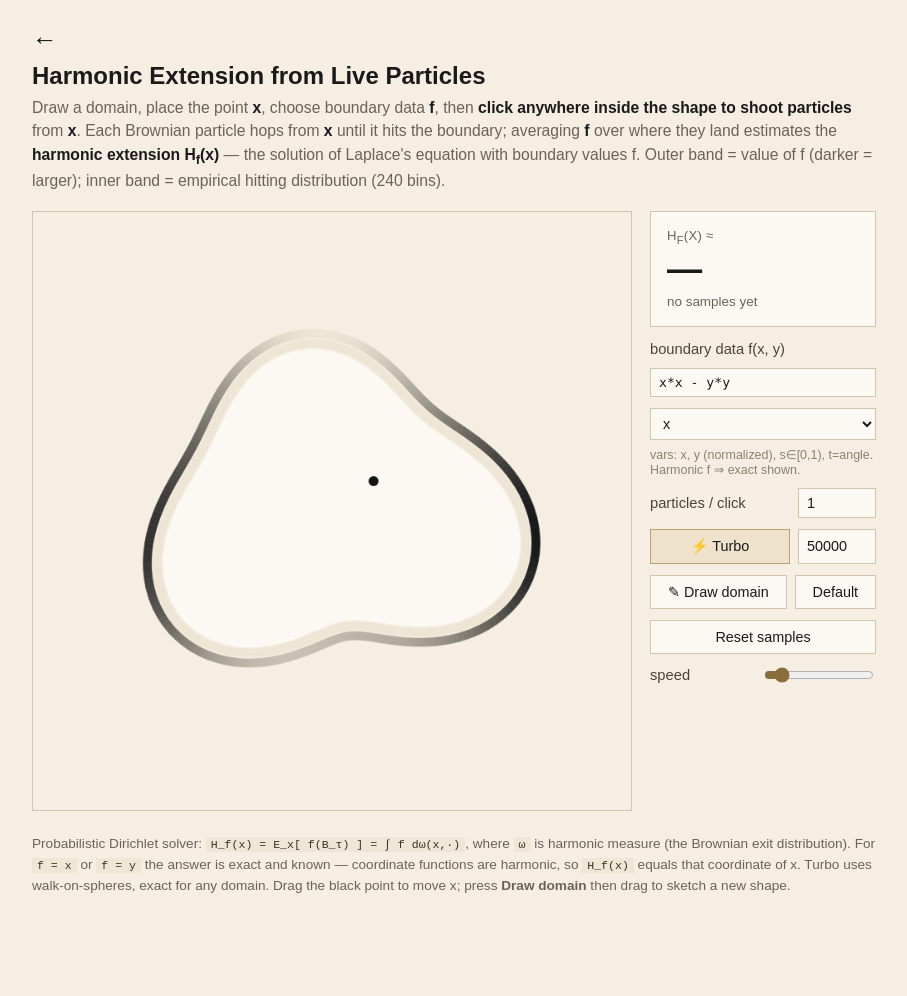
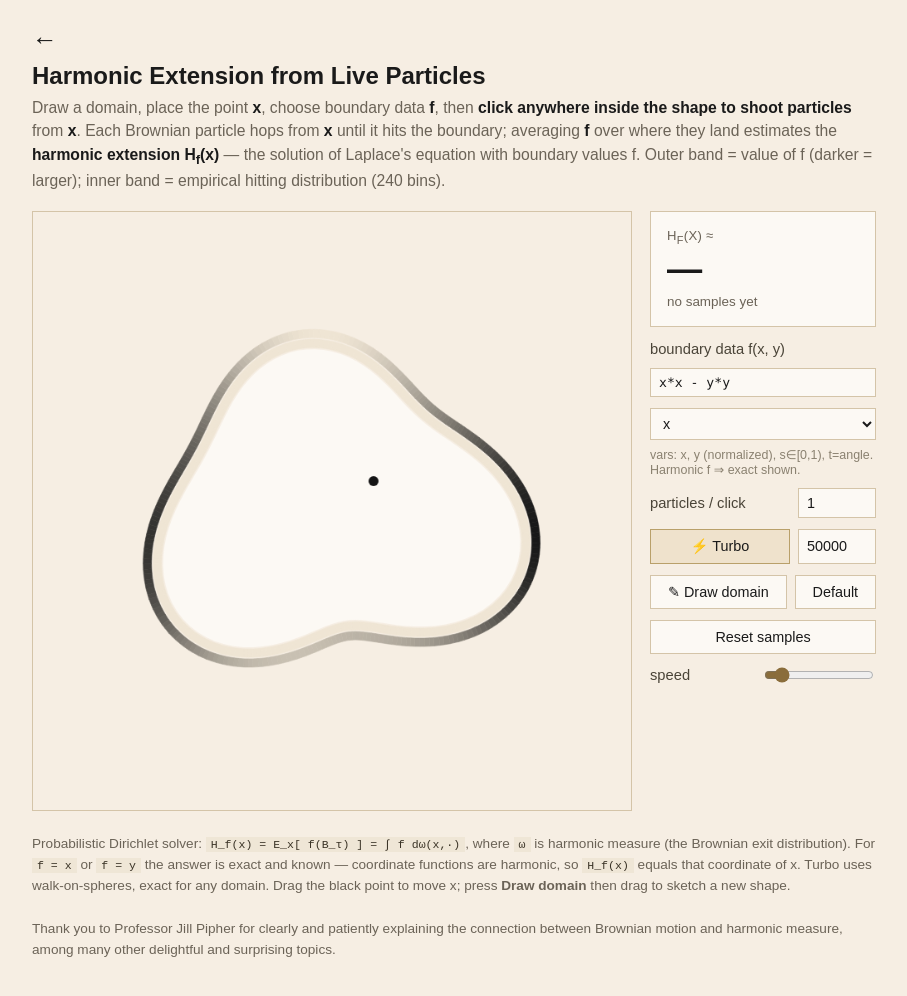
Before and after one commit to benpomeranz/benpomeranz.github.io, a plain HTML site: page help/index.html in a window 1280 px wide. Shown: the whole page, without its empty margins (186-1093 px from the left). Drawn offline with Linux system fonts and the light colour scheme; a web font is replaced by a local one.

Commit message:
Help: add thank-you note to Professor Jill Pipher
Co-Authored-By: Claude Opus 4.8 <noreply@anthropic.com>

```diff
--- a/help/index.html
+++ b/help/index.html
@@ -141,6 +141,11 @@
     <code>f = y</code> the answer is exact and known — coordinate functions are harmonic, so
     <code>H_f(x)</code> equals that coordinate of x. Turbo uses walk-on-spheres, exact for any domain.
     Drag the black point to move x; press <b>Draw domain</b> then drag to sketch a new shape.
+  </p>
+
+  <p class="note">
+    Thank you to Professor Jill Pipher for clearly and patiently explaining the connection between
+    Brownian motion and harmonic measure, among many other delightful and surprising topics.
   </p>
 </div>
 
```
